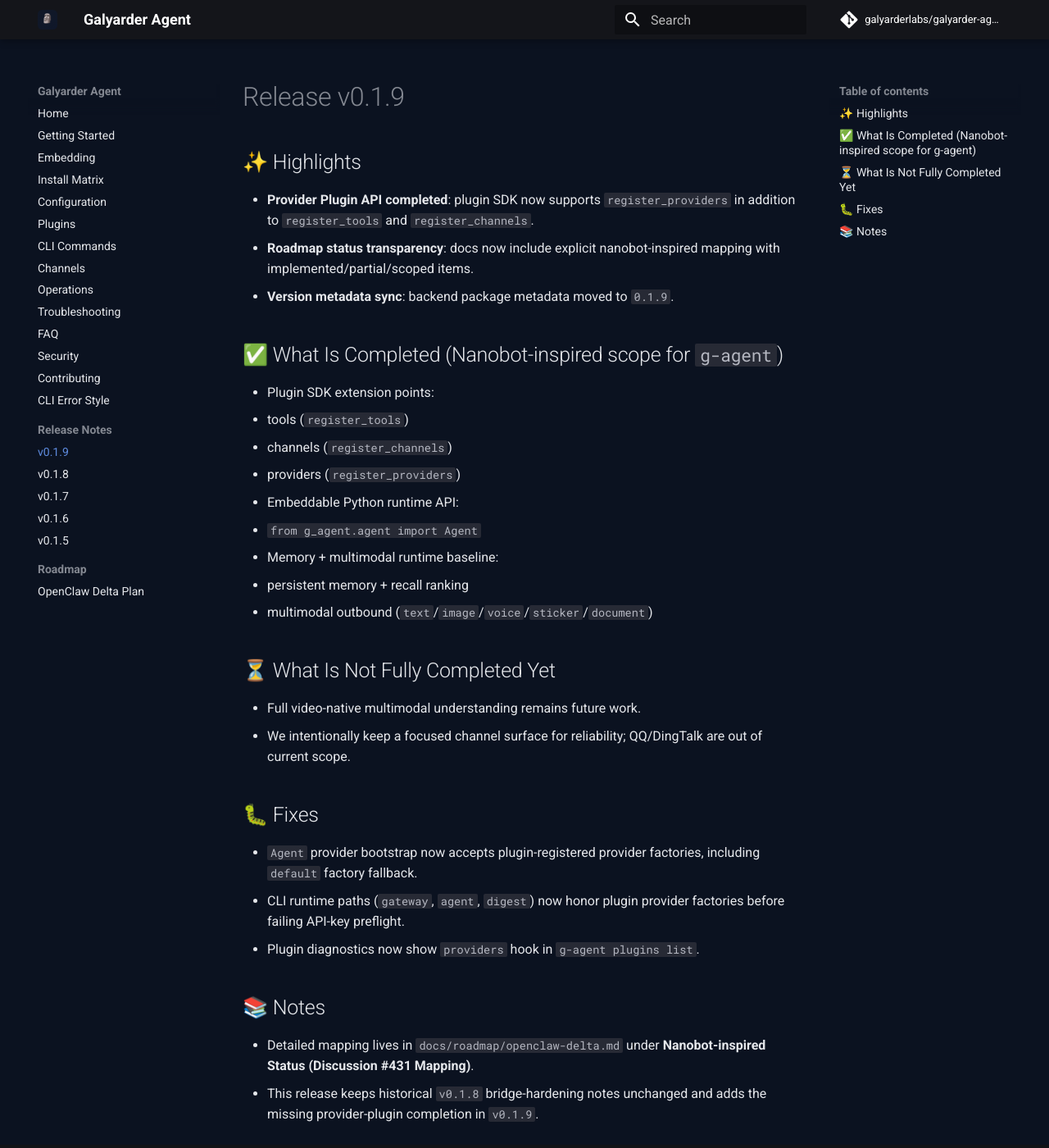
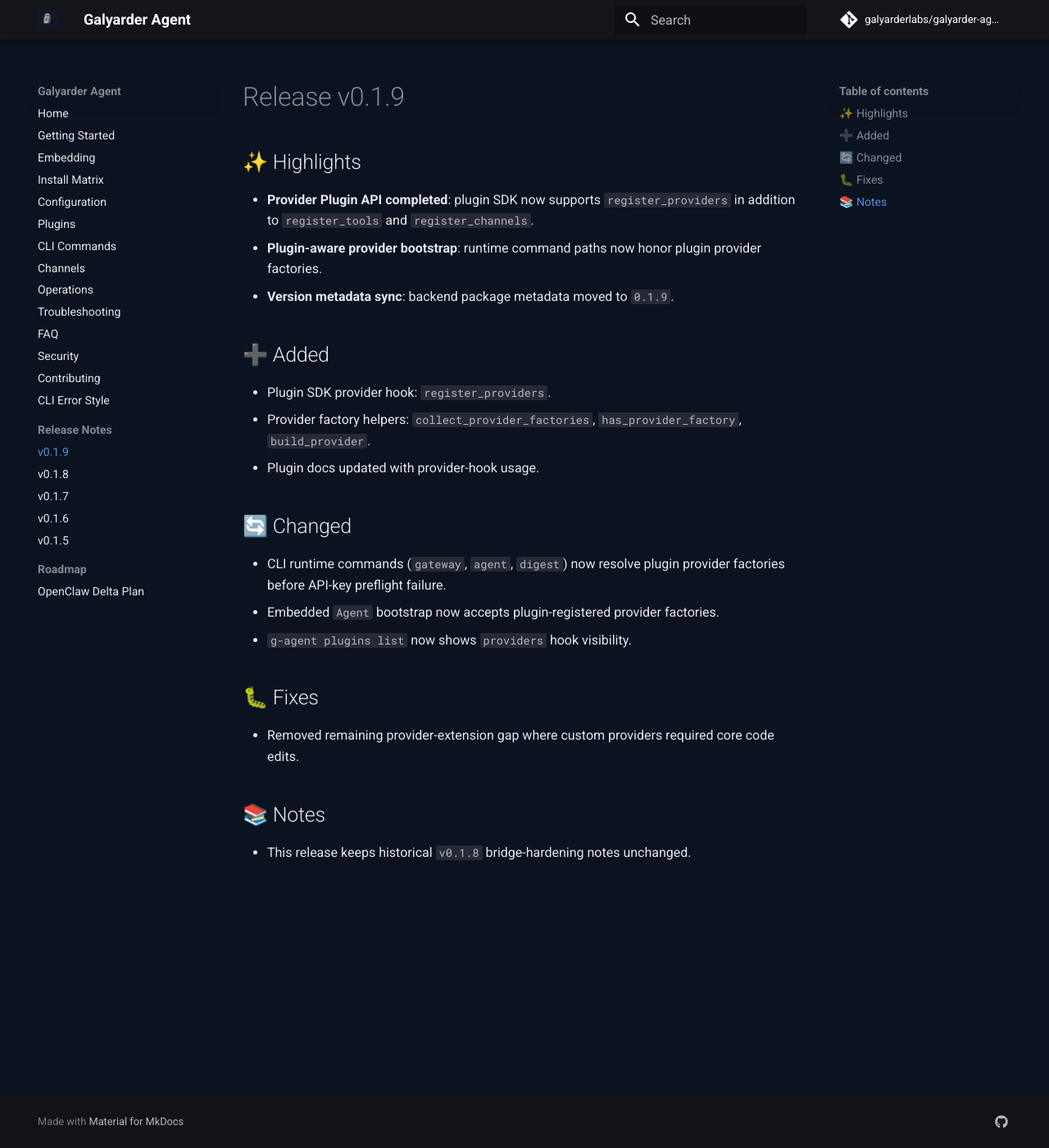
Before and after one commit to galyarderlabs/galyarder-agent, an MkDocs documentation site: the page built from docs/release-notes/v0.1.9.md, in a window 1280 px wide and 1400 px high. Shown: the whole window at 82% size. Built offline with MkDocs 1.6.1 and Material for MkDocs 9.7.7, drawn with Linux system fonts in a browser that asks for light colours; comment, search, counter and statistics services are not loaded.

Commit message:
docs: keep public release/docs focused on g-agent changes

```diff
--- a/docs/release-notes/v0.1.9.md
+++ b/docs/release-notes/v0.1.9.md
@@ -3,33 +3,25 @@
 ## ✨ Highlights
 
 - **Provider Plugin API completed**: plugin SDK now supports `register_providers` in addition to `register_tools` and `register_channels`.
-- **Roadmap status transparency**: docs now include explicit nanobot-inspired mapping with implemented/partial/scoped items.
+- **Plugin-aware provider bootstrap**: runtime command paths now honor plugin provider factories.
 - **Version metadata sync**: backend package metadata moved to `0.1.9`.
 
-## ✅ What Is Completed (Nanobot-inspired scope for `g-agent`)
+## ➕ Added
 
-- Plugin SDK extension points:
-  - tools (`register_tools`)
-  - channels (`register_channels`)
-  - providers (`register_providers`)
-- Embeddable Python runtime API:
-  - `from g_agent.agent import Agent`
-- Memory + multimodal runtime baseline:
-  - persistent memory + recall ranking
-  - multimodal outbound (`text`/`image`/`voice`/`sticker`/`document`)
+- Plugin SDK provider hook: `register_providers`.
+- Provider factory helpers: `collect_provider_factories`, `has_provider_factory`, `build_provider`.
+- Plugin docs updated with provider-hook usage.
 
-## ⏳ What Is Not Fully Completed Yet
+## 🔄 Changed
 
-- Full video-native multimodal understanding remains future work.
-- We intentionally keep a focused channel surface for reliability; QQ/DingTalk are out of current scope.
+- CLI runtime commands (`gateway`, `agent`, `digest`) now resolve plugin provider factories before API-key preflight failure.
+- Embedded `Agent` bootstrap now accepts plugin-registered provider factories.
+- `g-agent plugins list` now shows `providers` hook visibility.
 
 ## 🐛 Fixes
 
-- `Agent` provider bootstrap now accepts plugin-registered provider factories, including `default` factory fallback.
-- CLI runtime paths (`gateway`, `agent`, `digest`) now honor plugin provider factories before failing API-key preflight.
-- Plugin diagnostics now show `providers` hook in `g-agent plugins list`.
+- Removed remaining provider-extension gap where custom providers required core code edits.
 
 ## 📚 Notes
 
-- Detailed mapping lives in `docs/roadmap/openclaw-delta.md` under **Nanobot-inspired Status (Discussion #431 Mapping)**.
-- This release keeps historical `v0.1.8` bridge-hardening notes unchanged and adds the missing provider-plugin completion in `v0.1.9`.
+- This release keeps historical `v0.1.8` bridge-hardening notes unchanged.
```
Also changed, not shown: CHANGELOG.md (+1 -2 lines), CONTRIBUTING.md (+0 -1 lines), backend/agent/COMMUNICATION.md (+0 -3 lines), backend/agent/README.md (+1 -2 lines), docs/contributing.md (+0 -1 lines), docs/release-notes/v0.1.5.md (+2 -2 lines), docs/roadmap/openclaw-delta.md (+0 -13 lines).
